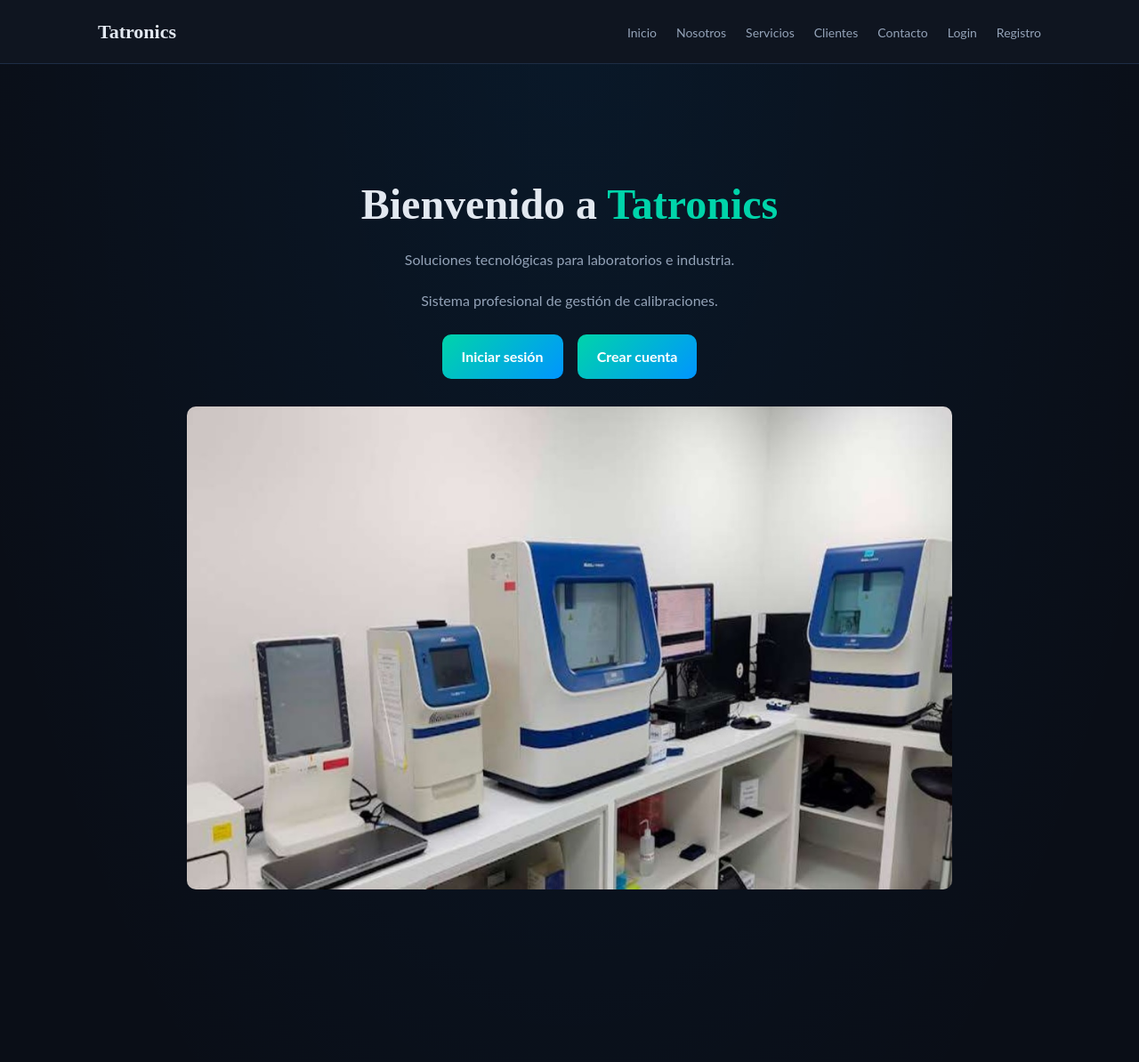
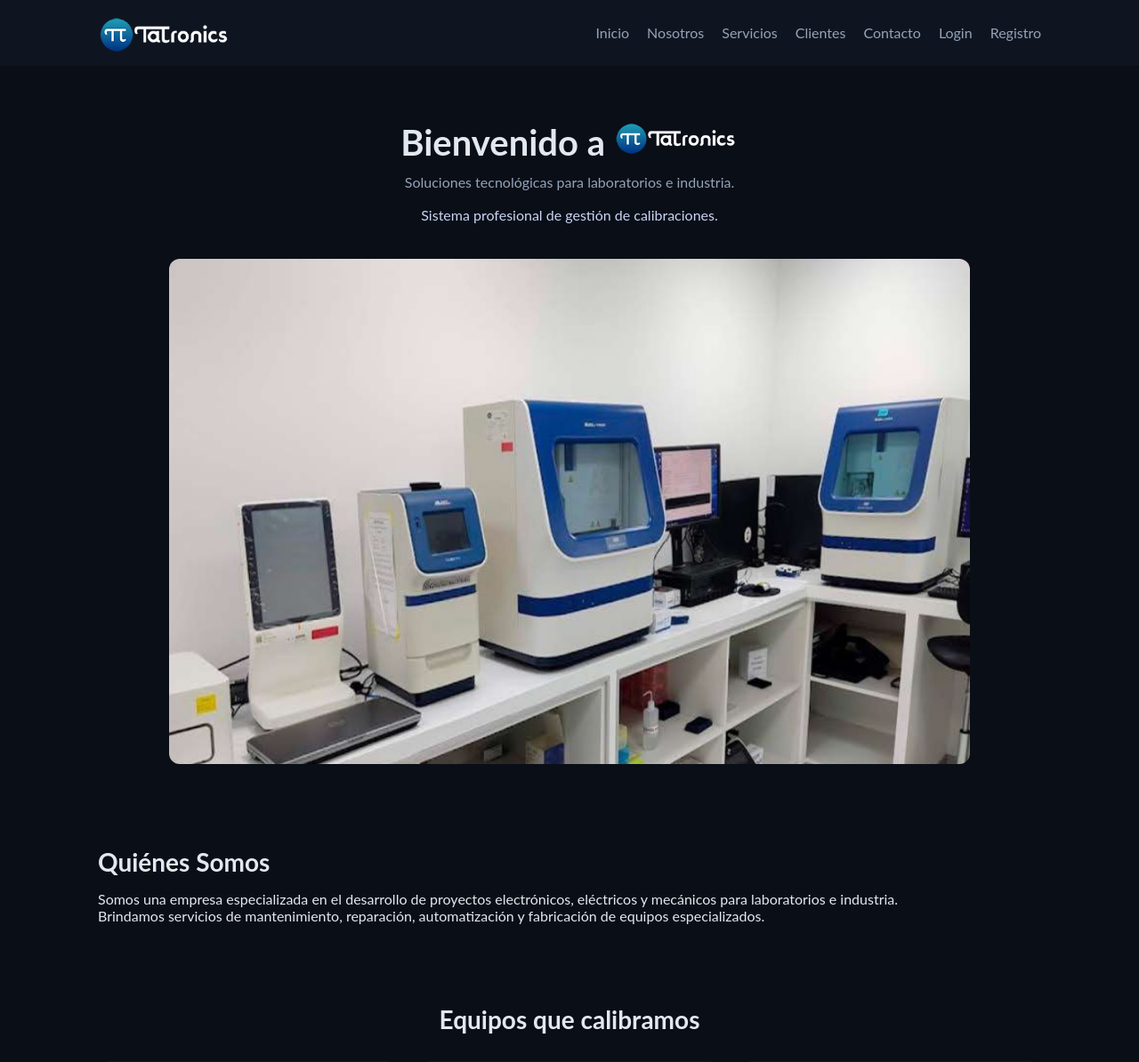
Before and after one commit to logisticaDyR/sistema-metrologia, a Flask app: page /inicio in a window 1280 px wide. Shown: the top 1194 px of the page at 89% size. Run offline with Flask 3, Linux system fonts and the light colour scheme.

Commit message:
mejora de la pagina principal

```diff
--- a/calibpro_fixed/app/static/css/login2.css
+++ b/calibpro_fixed/app/static/css/login2.css
@@ -1,45 +1,22 @@
-:root {
-    --bg: #0a0e17;
-    --bg2: #0f1520;
-    --card: #111827;
-    --border: #1e2d45;
-    --accent: #00d4aa;
-    --accent2: #0095ff;
-    --text: #e2e8f0;
-    --text2: #94a3b8;
-    --text3: #4a5568;
-    --danger: #ef4444;
-    --glow: 0 0 20px rgba(0, 212, 170, 0.2);
-    --glow2: 0 0 30px rgba(0, 149, 255, 0.15);
-}
-
 /* RESET */
-
 * {
   margin: 0;
   padding: 0;
   box-sizing: border-box;
 }
 
+/* BASE */
 body {
-    background: var(--bg);
-    color: var(--text);
+  background: #0a0e17;
+  color: #e2e8f0;
   font-family: 'Lato', sans-serif;
-    line-height: 1.6;
-
-    background-image:
-        radial-gradient(ellipse 80% 60% at 50% 0%, rgba(0, 149, 255, 0.08), transparent 70%),
-        radial-gradient(ellipse 60% 50% at 80% 100%, rgba(0, 212, 170, 0.06), transparent 60%);
 }
 
 /* NAVBAR */
-
 header {
-    background: var(--bg2);
-    border-bottom: 1px solid var(--border);
+  background: #0f1520;
   position: sticky;
   top: 0;
-    z-index: 100;
 }
 
 nav {
@@ -48,192 +25,208 @@ nav {
   display: flex;
   justify-content: space-between;
   align-items: center;
-    padding: 18px 20px;
-}
-
-nav h2 {
-    font-family: 'Syne';
-    font-weight: 800;
-    font-size: 22px;
+  padding: 15px 20px;
 }
 
 nav ul {
   display: flex;
-    gap: 22px;
+  gap: 20px;
   list-style: none;
 }
 
 nav a {
-    color: var(--text2);
+  color: #94a3b8;
   text-decoration: none;
-    font-size: 14px;
-    transition: .2s;
-}
-
-nav a:hover {
-    color: var(--accent);
 }
 
 /* HERO */
-
-#inicio {
-    text-align: center;
-    padding: 120px 20px;
-    max-width: 900px;
-    margin: auto;
+.hero {
+  display: flex;
+  flex-wrap: wrap;
+  flex-direction: column;
+  align-items: center;
+  justify-content: center; /* 🔥 centra todo */
+  text-align: center;      /* 🔥 centra texto */
+  padding: 60px 20px;
+  gap: 40px;
 }
 
-#inicio h1 {
-    font-family: 'Syne';
-    font-size: 48px;
+/* CONTENIDO */
+.hero-content {
+  flex: 1;
+}
+
+/* 🔥 TITULO CENTRADO */
+.hero-title {
+  font-size: 2.5rem;
+
+  flex-direction: row; /* 🔥 clave para centrar */
+  align-items: center;
+  gap: 20px;
+}
+
+/* LOGO */
+.logo-inline {
+  width: 140px;
+}
+
+/* TEXTOS */
+.hero-subtitle {
+  margin-top: 12px;
+  color: #94a3b8;
+}
+
+.hero-description {
+  margin-top: 18px;
+  color: #cbd5f5;
+}
+
+/* IMAGEN */
+
+
+.hero-image img {
+  width: 100%;
+  max-width: 900px;
+  border-radius: 12px;
+}
+
+/* SECCIONES */
+section {
+  max-width: 1100px;
+  margin: auto;
+  padding: 30px 20px;
+}
+
+section h2 {
+  font-size: 28px;
+  margin-bottom: 15px;
+}
+
+
+/* CONTENEDOR PRINCIPAL */
+#equipos {
+  padding: 60px 20px;
+  text-align: center;
+}
+
+/* GRID */
+.equipos-grid {
+  display: grid;
+  grid-template-columns: repeat(auto-fit, minmax(250px, 1fr));
+  gap: 25px;
+  margin-top: 30px;
+}
+
+/* TARJETAS */
+.card {
+  background: #111827;
+  padding: 15px;
+  border-radius: 12px;
+  transition: transform 0.3s ease, box-shadow 0.3s ease;
+}
+
+/* EFECTO HOVER */
+.card:hover {
+  transform: translateY(-5px);
+  box-shadow: 0 10px 25px rgba(0, 0, 0, 0.3);
+}
+
+/* IMÁGENES */
+.card img {
+  width: 100%;
+  height: 250px;
+  object-fit: cover;
+  border-radius: 10px;
   margin-bottom: 10px;
 }
 
-#inicio strong {
-    color: var(--accent);
+/* TÍTULO */
+.card h3 {
+  margin-bottom: 10px;
+  color: #00d4aa;
 }
 
-#inicio p {
-    color: var(--text2);
-    margin-bottom: 20px;
-}
-
-/* BOTONES */
-
-.btn {
-    display: inline-block;
-    padding: 12px 22px;
-    border-radius: 10px;
-    background: linear-gradient(135deg, var(--accent), var(--accent2));
-    color: white;
-    font-weight: 700;
-    text-decoration: none;
-    margin: 6px;
-    transition: .2s;
-}
-
-.btn:hover {
-    transform: translateY(-2px);
-    box-shadow: 0 8px 25px rgba(0, 212, 170, .35);
-}
-
-/* SECCIONES */
-
-section {
-    max-width: 1100px;
-    margin: auto;
-    padding: 80px 20px;
-}
-
-section h2 {
-    font-family: 'Syne';
-    font-size: 32px;
-    margin-bottom: 20px;
-}
-
-section p {
-    color: var(--text2);
-    margin-bottom: 20px;
+/* TEXTO */
+.card p {
+  font-size: 14px;
+  color: #cbd5e1;
 }
 
 /* SERVICIOS */
-
 .servicios-grid {
   display: grid;
   grid-template-columns: repeat(auto-fit, minmax(260px, 1fr));
-    gap: 24px;
-    margin-top: 30px;
+  gap: 20px;
 }
 
 .card {
-    background: var(--card);
-    border: 1px solid var(--border);
-    padding: 24px;
-    border-radius: 14px;
-    transition: .25s;
-}
-
-.card:hover {
-    transform: translateY(-6px);
-    box-shadow: var(--glow);
-}
-
-.card img {
-    width: 100%;
-    border-radius: 10px;
-    margin-bottom: 12px;
+  background: #111827;
+  padding: 20px;
+  border-radius: 12px;
 }
 
 .card h3 {
-    margin-bottom: 10px;
-    color: var(--accent);
+  color: #00d4aa;
 }
 
-.card ul {
-    padding-left: 18px;
-    color: var(--text2);
-}
-
-/* CLIENTES (CARRUSEL) */
-
-/* CONTENEDOR PRINCIPAL */
+/* CARRUSEL */
 .carousel-container {
-  position: relative;
   max-width: 600px;
   margin: auto;
   overflow: hidden;
-
-  background: #ffffff;
-  border: 2px solid #e5e7eb;
-  border-radius: 16px;
-  padding: 15px;
-  box-shadow: 0 8px 25px rgba(0,0,0,0.15);
+  background: #fff;
+  border-radius: 12px;
+  padding: 10px;
 }
 
-/* SLIDER */
 .carousel-slide {
   display: flex;
-  transition: transform 0.5s ease-in-out;
+  transition: transform 0.5s ease;
 }
 
-/* CADA SLIDE (CONTENEDOR) */
 .slide {
   min-width: 100%;
-
   display: flex;
+  justify-content: center;
   align-items: center;
-  justify-content: center;
-
-  background: #ffffff;
-  border-radius: 10px;
-  padding: 15px;
 }
 
-/* IMAGEN */
 .slide img {
   max-width: 100%;
-  height: 400px;        /* clave */
+  height: 300px;
   object-fit: contain;
 }
 
+/* Sección completa */
+#ubicacion {
+  text-align: left;
+  padding: 40px 20px;
+}
 
+.ubicacion-box {
+  display: flex;
+  justify-content: center;
+}
+
+.ubicacion-box iframe {
+  width: 100%;
+  max-width: 1000px;
+  height: 450px;
+  border: 20px solid #111827;
+  border-radius: 12px;
+}
 /* CONTACTO */
-
 .contacto-box {
-    background: var(--card);
-    border: 1px solid var(--border);
-    border-radius: 14px;
-    padding: 30px;
+  background: #111827;
+  padding: 20px;
+  border-radius: 12px;
   max-width: 500px;
-    margin: center;
 }
 
 /* FOOTER */
-
 footer {
   text-align: center;
-    padding: 30px;
-    border-top: 1px solid var(--border);
-    color: var(--text3);
-    margin-top: 60px;
+  padding: 20px;
+  margin-top: 40px;
+  color: #94a3b8;
 }
--- a/calibpro_fixed/app/templates/home.html
+++ b/calibpro_fixed/app/templates/home.html
@@ -10,7 +10,7 @@
   <body>
     <header>
       <nav>
-        <h2>Tatronics</h2>
+        <img src="/static/img/logo.png" width="150px" />
 
         <ul>
           <li><a href="#inicio">Inicio</a></li>
@@ -26,23 +26,24 @@
 
     <!-- HERO -->
 
-    <section id="inicio">
-      <h1>Bienvenido a <strong>Tatronics</strong></h1>
+    <section id="inicio" class="hero">
+      <div class="hero-content">
+        <h1 class="hero-title">
+          Bienvenido a
+          <img src="/static/img/logo.png" alt="Logo" class="logo-inline" />
+        </h1>
 
-      <p>Soluciones tecnológicas para laboratorios e industria.</p>
+        <p class="hero-subtitle">
+          Soluciones tecnológicas para laboratorios e industria.
+        </p>
 
-      <p>Sistema profesional de gestión de calibraciones.</p>
-
-      <a class="btn" href="{{ url_for('auth.login') }}">Iniciar sesión</a>
-      <a class="btn" href="{{ url_for('registro.registro') }}">Crear cuenta</a>
-
-      <br /><br />
-
-      <img
-        src="/static/img/portada.jpg"
-        width="100%"
-        style="border-radius: 10px; margin-bottom: 10px"
-      />
+        <p class="hero-description">
+          Sistema profesional de gestión de calibraciones.
+        </p>
+      </div>
+      <div class="hero-image">
+        <img src="/static/img/portada.jpg" alt="Portada" />
+      </div>
     </section>
 
     <!-- NOSOTROS -->
@@ -60,6 +61,50 @@
         fabricación de equipos especializados.
       </p>
     </section>
+
+    <section id="equipos">
+  <h2>Equipos que calibramos</h2>
+
+  <div class="equipos-grid">
+
+    <div class="card">
+      <img src="/static/img/equipos/termometro.jpg" alt="Calibración de termómetros" />
+      <h3>Termómetros</h3>
+      <p>Calibración de termómetros digitales, infrarrojos y de laboratorio para mediciones precisas.</p>
+    </div>
+
+    <div class="card">
+      <img src="/static/img/equipos/balanza.jpg" alt="Calibración de balanzas" />
+      <h3>Balanzas</h3>
+      <p>Verificación y ajuste de balanzas analíticas, industriales y comerciales.</p>
+    </div>
+
+    <div class="card">
+      <img src="/static/img/equipos/manometro.jpg" alt="Calibración de manómetros" />
+      <h3>Manómetros</h3>
+      <p>Calibración de instrumentos de presión para procesos industriales.</p>
+    </div>
+
+    <div class="card">
+      <img src="/static/img/equipos/autoclave.jpg" alt="Calibración de autoclaves" />
+      <h3>Autoclaves</h3>
+      <p>Validación y calibración para procesos de esterilización.</p>
+    </div>
+
+    <div class="card">
+      <img src="/static/img/equipos/incubadora.jpg" alt="Calibración de incubadoras" />
+      <h3>Incubadoras</h3>
+      <p>Control de temperatura para uso clínico y laboratorio.</p>
+    </div>
+
+    <div class="card">
+      <img src="/static/img/equipos/bano_maria.jpg" alt="Calibración de baño María" />
+      <h3>Baños María</h3>
+      <p>Equipos de temperatura constante para procesos químicos.</p>
+    </div>
+
+  </div>
+</section>
 
     <!-- SERVICIOS -->
 
@@ -187,6 +232,18 @@
       </div>
     </section>
 
+    <section id="ubicacion">
+      <h2>Ubicación</h2>
+
+      <div class="ubicacion-box">
+        <iframe
+          src="https://www.google.com/maps/embed?pb=!1m18!1m12!1m3!1d7798.40241998328!2d-76.94038434406974!3d-12.234651321728332!2m3!1f0!2f0!3f0!3m2!1i1024!2i768!4f13.1!3m3!1m2!1s0x9105bbd9e95dcd3b%3A0xbc4b7e621bb53b85!2sTatronics%20Sac!5e0!3m2!1ses-419!2spe!4v1774156992154!5m2!1ses-419!2spe"
+          allowfullscreen=""
+          loading="lazy"
+        ></iframe>
+      </div>
+    </section>
+
     <!-- CONTACTO -->
 
     <section id="contacto">
```
Also changed, not shown: calibpro_fixed/app/static/img/logo.png (added). Lines whose indentation alone changed are shown as unchanged.
